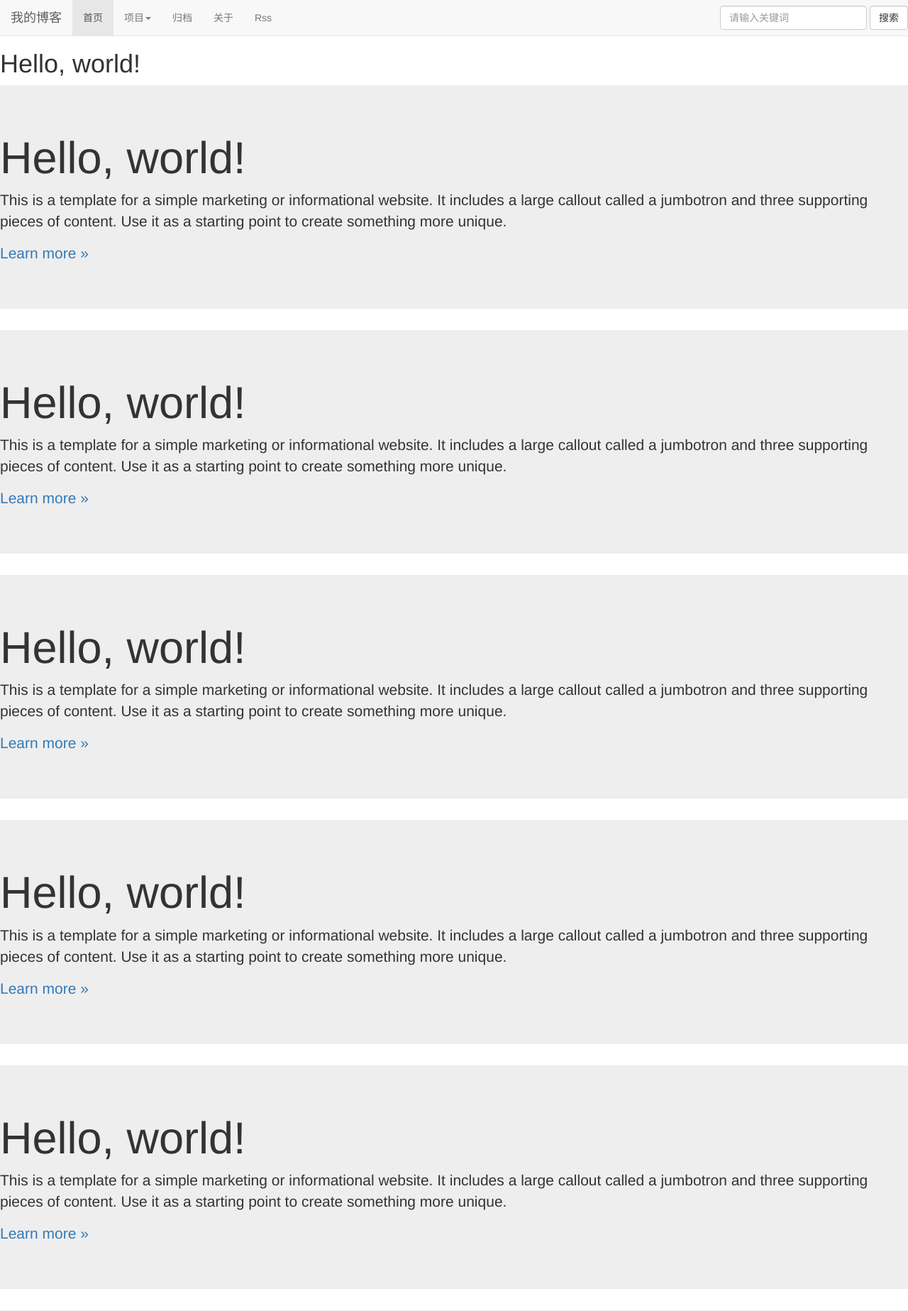
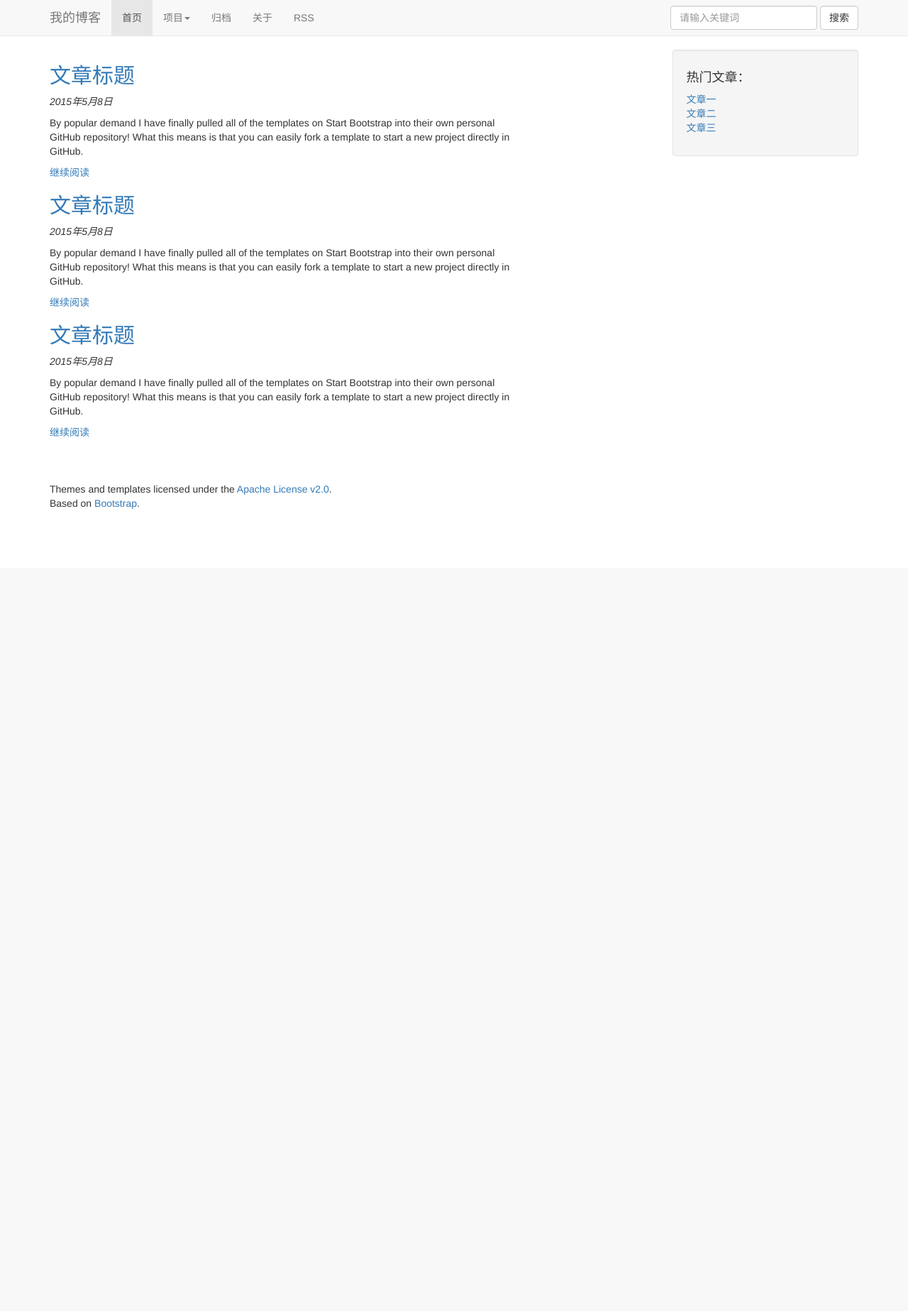
Before and after one commit to pylemon/djblog, a Django app: page / in a window 1280 px wide. Shown: the top 1847 px of the page at 71% size. After the commit the page ends 717 px from the top, so only its background shows below. Run offline with Django 3.2, Linux system fonts and the light colour scheme; some libraries are stand-ins or nearby versions.

Commit message:
create base template.

```diff
--- a/static/css/base.css
+++ b/static/css/base.css
@@ -1 +1,2 @@
 body {padding:50px 0 0 0;}
+footer {padding: 50px 0;}
--- a/templates/base.html
+++ b/templates/base.html
@@ -17,8 +17,8 @@
         <![endif]-->
     </head>
     <body>
+      <div class="navbar navbar-default navbar-fixed-top" role="navigation">
           <div class="container">
-        <div class="navbar navbar-default navbar-fixed-top" role="navigation">
             <div class="navbar-header">
               <!-- .navbar-toggle样式用于toggle收缩的内容，即nav-collapse collapse样式所在元素 -->
               <button class="navbar-toggle" type="button" data-toggle="collapse" data-target=".navbar-responsive-collapse">
@@ -43,7 +43,7 @@
                 </li>
                 <li><a href="##">归档</a></li>
                 <li><a href="##">关于</a></li>
-              <li><a href="##">Rss</a></li>
+                <li><a href="##">RSS</a></li>
 	          </ul>
               <form action="##" class="navbar-form navbar-right" rol="search">
    	            <div class="form-group form-inline">
@@ -53,45 +53,86 @@
               </form>
             </div>
           </div>
+      </div><!-- 导航栏结束 -->
+
+      <div class="container">
+        <br />
+        <div class="row">
+          <!-- 文章列表开始 -->
+          <div class="col-md-7">
+            <div class="post text">
+              <h2>
+                <a href="">文章标题</a>
+              </h2>
+              <p><em>2015年5月8日</em></p>
+              <p>By popular demand I have finally pulled all of the
+              templates on Start Bootstrap into their own personal
+              GitHub repository! What this means is that you can
+              easily fork a template to start a new project directly
+              in GitHub.</p>
+              <p class="read_more_container">
+                <a href="" class="read_more">继续阅读</a>
+              </p>
+            </div>
+            <div class="post text">
+              <h2>
+                <a href="">文章标题</a>
+              </h2>
+              <p><em>2015年5月8日</em></p>
+              <p>By popular demand I have finally pulled all of the
+              templates on Start Bootstrap into their own personal
+              GitHub repository! What this means is that you can
+              easily fork a template to start a new project directly
+              in GitHub.</p>
+              <p class="read_more_container">
+                <a href="" class="read_more">继续阅读</a>
+              </p>
+            </div>
+            <div class="post text">
+              <h2>
+                <a href="">文章标题</a>
+              </h2>
+              <p><em>2015年5月8日</em></p>
+              <p>By popular demand I have finally pulled all of the
+              templates on Start Bootstrap into their own personal
+              GitHub repository! What this means is that you can
+              easily fork a template to start a new project directly
+              in GitHub.</p>
+              <p class="read_more_container">
+                <a href="" class="read_more">继续阅读</a>
+              </p>
+            </div>
+          </div>
+          <!-- 文章列表结束 -->
+
+          <!-- 右侧边栏开始 -->
+          <div class="col-md-3 col-md-push-2">
+            <div class="well">
+              <h4>热门文章：</h4>
+              <div class="widget" id="TumblrRecentPosts">
+                <ul class="list-unstyled">
+                  <li><a href="#">文章一</a></li>
+                  <li><a href="#">文章二</a></li>
+                  <li><a href="#">文章三</a></li>
+                </ul>
+              </div>
+            </div>
+          </div><!-- 右侧边栏结束 -->
+
+        </div>
       </div>
 
-      <div class="content">
-        <h1>Hello, world!</h1>
-        <!-- Main jumbotron for a primary marketing message or call to action -->
-        <div class="jumbotron">
-          <h1>Hello, world!</h1>
-          <p>This is a template for a simple marketing or informational website. It includes a large callout called a jumbotron and three supporting pieces of content. Use it as a starting point to create something more unique.</p>
-          <p><a href="#" >Learn more »</a></p>
-        </div><div class="jumbotron">
-          <h1>Hello, world!</h1>
-          <p>This is a template for a simple marketing or informational website. It includes a large callout called a jumbotron and three supporting pieces of content. Use it as a starting point to create something more unique.</p>
-          <p><a href="#" >Learn more »</a></p>
-        </div><div class="jumbotron">
-          <h1>Hello, world!</h1>
-          <p>This is a template for a simple marketing or informational website. It includes a large callout called a jumbotron and three supporting pieces of content. Use it as a starting point to create something more unique.</p>
-          <p><a href="#" >Learn more »</a></p>
-        </div><div class="jumbotron">
-          <h1>Hello, world!</h1>
-          <p>This is a template for a simple marketing or informational website. It includes a large callout called a jumbotron and three supporting pieces of content. Use it as a starting point to create something more unique.</p>
-          <p><a href="#" >Learn more »</a></p>
-        </div><div class="jumbotron">
-          <h1>Hello, world!</h1>
-          <p>This is a template for a simple marketing or informational website. It includes a large callout called a jumbotron and three supporting pieces of content. Use it as a starting point to create something more unique.</p>
-          <p><a href="#" >Learn more »</a></p>
-        </div><div class="jumbotron">
-          <h1>Hello, world!</h1>
-          <p>This is a template for a simple marketing or informational website. It includes a large callout called a jumbotron and three supporting pieces of content. Use it as a starting point to create something more unique.</p>
-          <p><a href="#" >Learn more »</a></p>
-        </div><div class="jumbotron">
-          <h1>Hello, world!</h1>
-          <p>This is a template for a simple marketing or informational website. It includes a large callout called a jumbotron and three supporting pieces of content. Use it as a starting point to create something more unique.</p>
-          <p><a href="#" >Learn more »</a></p>
-        </div><div class="jumbotron">
-          <h1>Hello, world!</h1>
-          <p>This is a template for a simple marketing or informational website. It includes a large callout called a jumbotron and three supporting pieces of content. Use it as a starting point to create something more unique.</p>
-          <p><a href="#" >Learn more »</a></p>
+      <footer>
+        <div class="container">
+          <div class="row">
+                <div class="col-lg-12 footer-below">
+                    <p>Themes and templates licensed under the <a href="http://www.apache.org/licenses/LICENSE-2.0">Apache License v2.0</a>.
+                        <br>Based on <a href="http://getbootstrap.com/">Bootstrap</a>.</p>
                 </div>
             </div>
+        </div>
+      </footer>
+
       <!-- 如果要使用Bootstrap的js插件，必须先调入jQuery -->
       <script src="http://libs.baidu.com/jquery/1.9.0/jquery.min.js"></script>
       <!-- 包括所有bootstrap的js插件或者可以根据需要使用的js插件调用　-->
```
Lines whose indentation alone changed are shown as unchanged.
